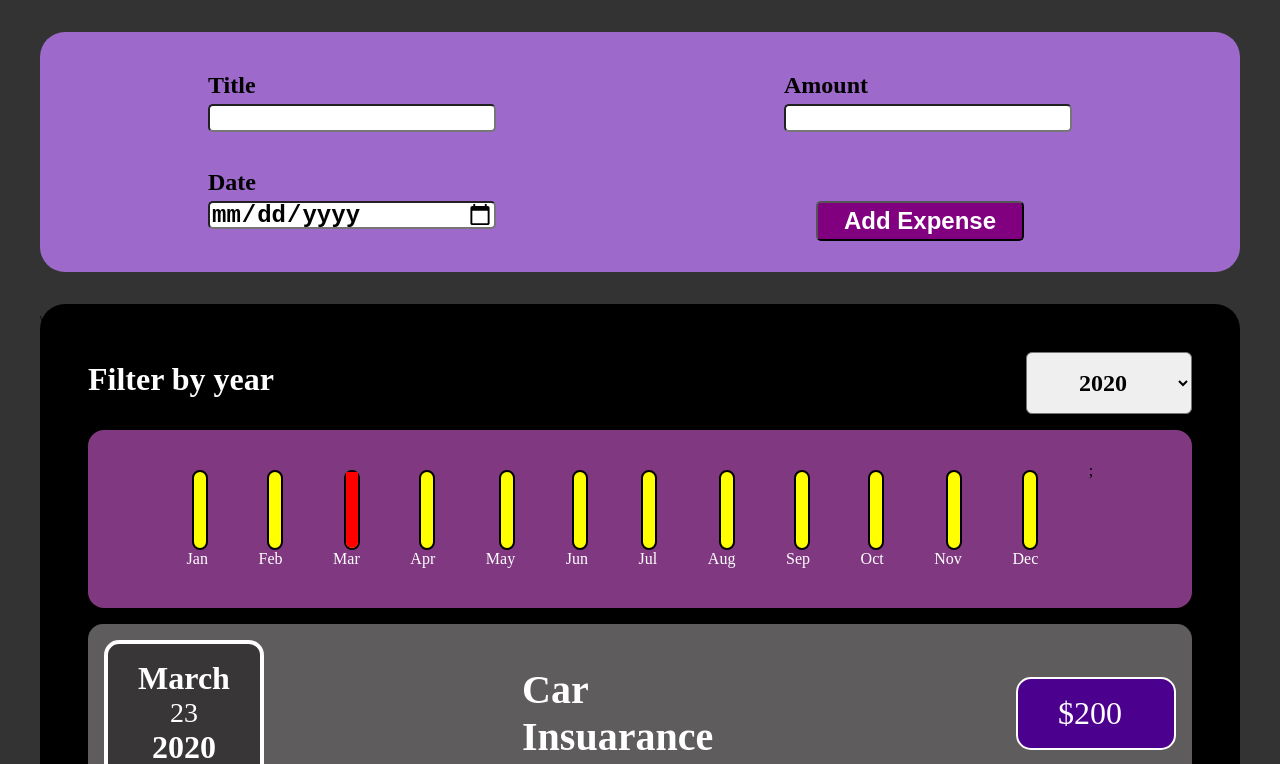
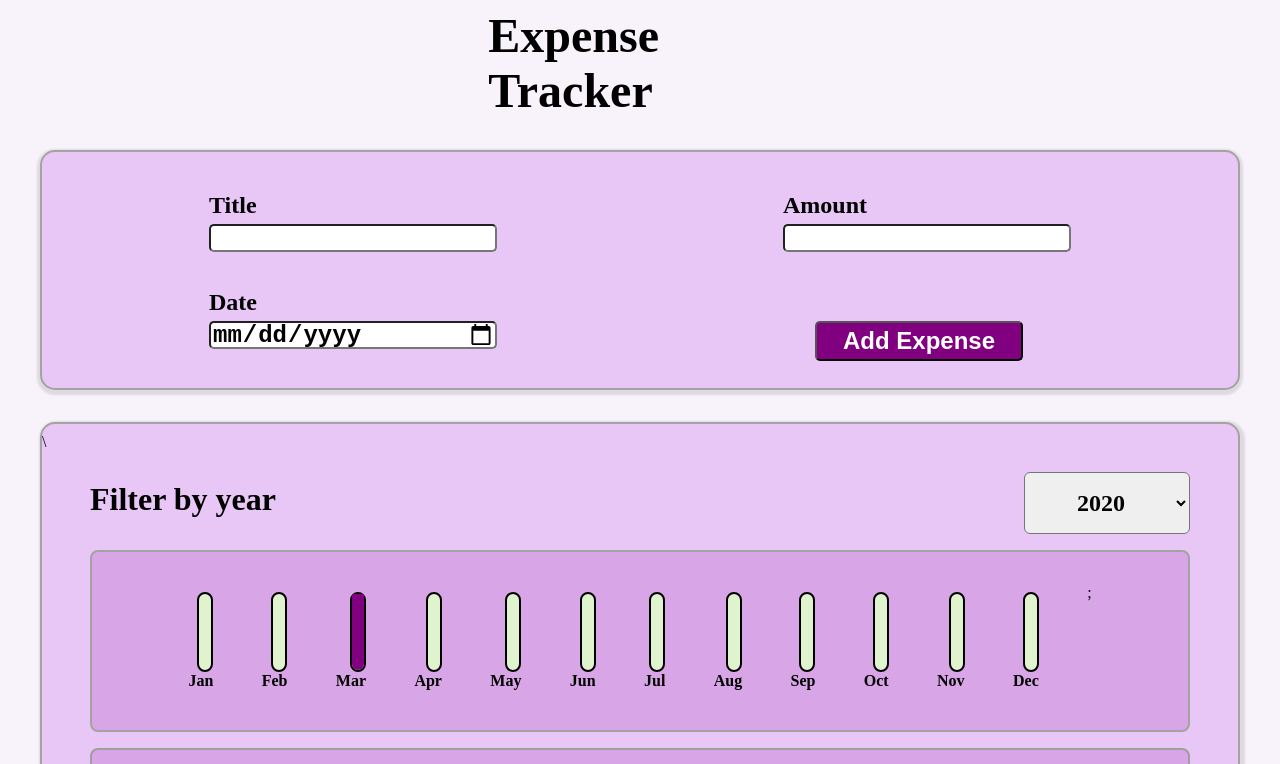
Before and after one commit to Nikhilg657/Expense-Tracker, a React (Create React App) app: page / in a window 1280 px wide. Shown: the top 764 px of the page. Built offline with nearby package versions, Linux system fonts and the light colour scheme.

Commit message:
styling changes

```diff
--- a/src/App.js
+++ b/src/App.js
@@ -1,6 +1,7 @@
 import Expenses from './Components/Expenses/Expense';
 import NewExpense from './Components/NewExpenses/NewExpense';
 import React,{useState} from 'react';
+import './app.css';
 const originalExpenses=[
   {id:1,
   title:'Car Insuarance',
@@ -34,6 +35,7 @@ function App() {
   };
   return (
     <div>
+      <h1 className='webtitle'>Expense Tracker</h1>
       <NewExpense newDataApp={newDataFromNewExpense}/>
       <Expenses items={expenses} />
     </div>
--- a/src/Components/Chart/Chart.css
+++ b/src/Components/Chart/Chart.css
@@ -1,6 +1,7 @@
 .chart-box{
-    background-color: rgb(128, 57, 128);
-    border-radius: 1rem;
+    background-color: rgb(216, 166, 231);
+    border: 2px solid rgb(164, 163, 163);
+    border-radius: 0.5rem;
     margin: 1rem;
     padding: 2rem 3rem;
     display: flex;
--- a/src/Components/Chart/ChartBar.css
+++ b/src/Components/Chart/ChartBar.css
@@ -10,20 +10,20 @@
     display: flex;
     flex-direction: column-reverse;
     width: 1rem;
-    background-color: yellow;
+    background-color: rgb(223, 243, 207);
     border: 2px solid black;
     border-radius: 1rem;
 }
 .chartbar-fill{
-    background-color: red;
+    background-color: purple;
     width: 100%;
     /* border-radius: 1rem; */
     border-bottom-left-radius: 1rem;
     border-bottom-right-radius:1rem;
 }
 .chartbar-label{
-    color: white;
-    font-weight: 400;
+
+    font-weight: 600;
     font-size: medium;
 }
 @media screen and (max-width:800px) {
--- a/src/Components/Expenses/Expense.css
+++ b/src/Components/Expenses/Expense.css
@@ -1,8 +1,11 @@
 .Exp{
-    background-color: black;
+    background-color:rgb(232, 199, 247);
+    color: black;
     padding: 2rem;
-    border-radius: 25px;
+    border-radius: 15px;
+    border: 2px solid rgb(164, 163, 163);
     margin: 2rem;
+    box-shadow: 2px 2px 2px 3px rgba(155, 150, 150, 0.26);
 }
 @media screen and (max-width:800px) {
     .Exp{
--- a/src/Components/Expenses/ExpenseDate.css
+++ b/src/Components/Expenses/ExpenseDate.css
@@ -7,7 +7,7 @@
     border-radius: 15px;
     color: white;
     padding: 1rem;
-    background-color: rgb(56, 54, 54);
+    background-color:  rgb(128,0,128);
 }
 .month{
     font-size: 2rem;
--- a/src/Components/Expenses/ExpenseFilter.css
+++ b/src/Components/Expenses/ExpenseFilter.css
@@ -1,5 +1,5 @@
 .expenses-filter {
-    color: white;
+    color: black;
     padding: 0 1rem;
   }
 
--- a/src/Components/Expenses/ExpenseItems.css
+++ b/src/Components/Expenses/ExpenseItems.css
@@ -1,9 +1,10 @@
 .expenses{
     /* margin: 5rem ; */
     padding: 1rem;
-    background-color: rgb(94, 92, 92);
+    background-color: rgb(216, 166, 231);
     /* border: 5px grey solid; */
-    border-radius: 15px;
+    border: 2px solid rgb(160, 158, 158);
+    border-radius: 0.5rem;
     font-size: 2rem;
     font-weight: 300;
     display: flex;
@@ -19,10 +20,10 @@
     width: 10rem;
     /* border: 2px red solid; */
     /* padding: 0px 25px; */
-    background-color: rgb(94, 92, 92);
+    background-color: rgb(229, 204, 249);
 }
 .title{
-    color: white;
+    color: rgb(57, 55, 60);
     display: flex;
     justify-content: flex-start;
     align-items: flex-end;
@@ -32,7 +33,7 @@
     font-size: 2.5rem;
     width: 300px;
     /* margin-right: 15rem; */
-    background-color: rgb(94,92,92);
+    background-color: rgb(216, 166, 231);
 }
 .amount{
     color: white;
@@ -41,7 +42,7 @@
     /* justify-content: center;
     align-items: center; */
     border-radius: 15px;
-    background-color: rgb(76, 0, 142);
+    background-color: rgb(128,0,128);
     padding: 1rem 2.5rem;
 }
 @media screen and (max-width:800px) {
--- a/src/Components/NewExpenses/NewExpense.css
+++ b/src/Components/NewExpenses/NewExpense.css
@@ -1,11 +1,10 @@
 .newexpense{
-    background-color: rgb(157, 105, 202);
+    background-color: rgb(232, 199, 247);
     margin: 2rem;
-    border-radius: 25px;
+    border-radius: 15px;
     height: 15rem;
-    /* display: flex;
-    flex-wrap: wrap; */
-    /* padding: 2rem; */
+    border: 2px solid rgb(164, 163, 163);
+    box-shadow: 0 2px 2px 3px rgba(155, 150, 150, 0.26);
 }
 @media screen and (max-width:800px) {
     .newexpense{
--- /dev/null
+++ b/src/app.css
@@ -0,0 +1,7 @@
+.webtitle{
+    justify-self: center;
+    margin: 0 38%;
+    background-color:rgb(248, 242, 250);
+    color: black;
+    font-size: 3rem;
+}
--- a/src/index.css
+++ b/src/index.css
@@ -3,5 +3,5 @@
 }
 body{
 
-  background-color: rgb(52, 51, 51);
+  background-color:rgb(248, 242, 250);
 }
```
